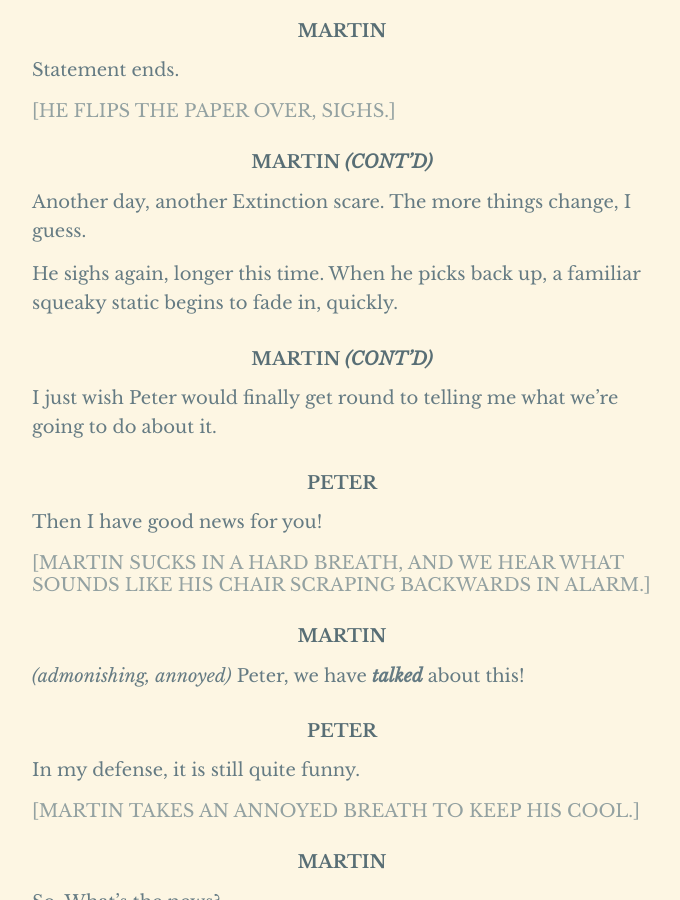
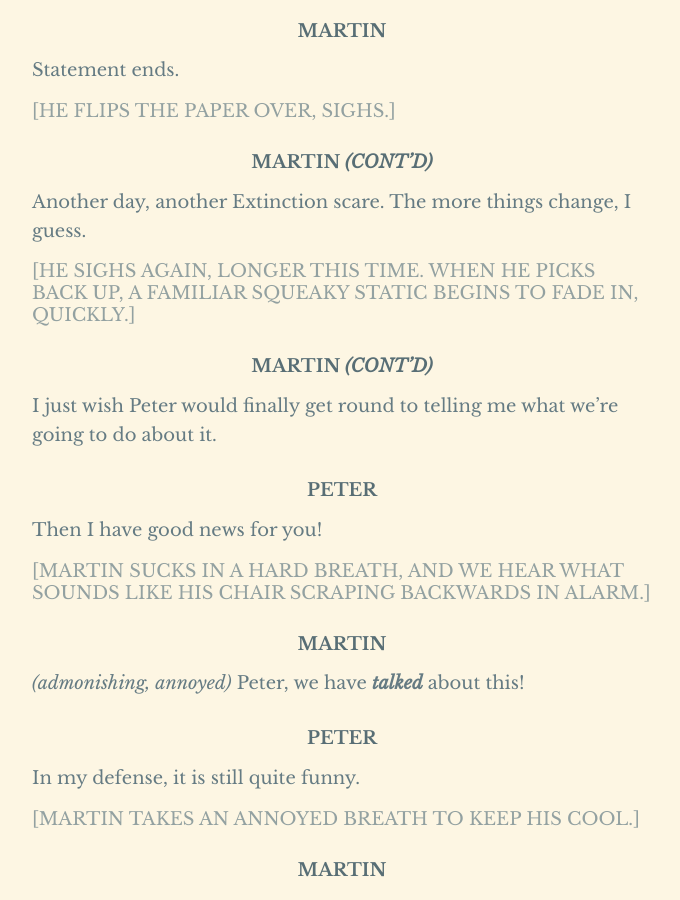
Before and after one commit to Snarp/magnus_archives_transcripts, a Jekyll site: the page built from _posts/2019-10-03-156.md, in a window 1280 px wide and 900 px high, scrolled down 10486 px. Shown: the whole window, without its empty margins (298-978 px from the left). Built offline with Jekyll 4.4.1, drawn with Linux system fonts in a browser that asks for light colours; some web fonts are replaced.

Commit message:
[Savescum auto-commit.]

```diff
--- a/_posts/2019-10-03-156.md
+++ b/_posts/2019-10-03-156.md
@@ -237,7 +237,7 @@ Statement ends.
 
 Another day, another Extinction scare. The more things change, I guess.
 
-He sighs again, longer this time. When he picks back up, a familiar squeaky static begins to fade in, quickly.
+##### [He sighs again, longer this time. When he picks back up, a familiar squeaky static begins to fade in, quickly.]
 
 #### MARTIN _(CONT'D)_
 
```
